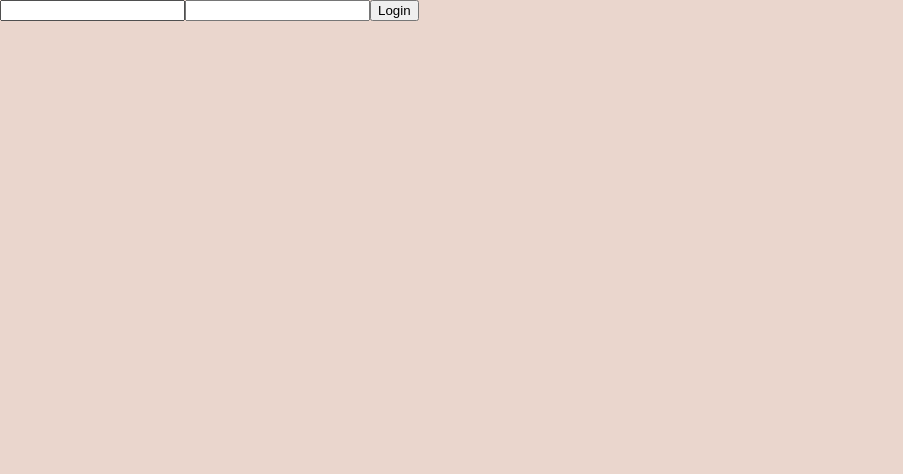
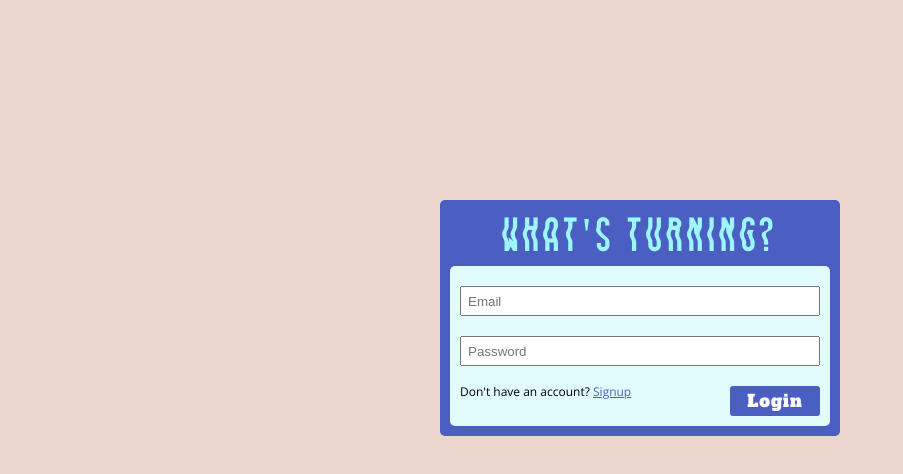
Before and after one commit to maxwellpothier/whats-turning, a Next.js app: page /login in a window 1280 px wide. Shown: the top 474 px of the page, without its empty margins (0-903 px from the left). Built offline with nearby package versions, Linux system fonts and the light colour scheme.

Commit message:
migrating all styles from login page

```diff
--- /dev/null
+++ b/components/AuthForm.js
@@ -0,0 +1,28 @@
+import WTLogo from "./WTLogo";
+import styles from "./authForm.module.scss";
+
+const AuthForm = ({onSubmit, hookForm, buttonAreaContent, children}) => {
+	const {ctaText, linkText, buttonText, linkHref} = buttonAreaContent;
+
+	return (
+		<div className={styles.pageWrapper}>
+			<div className={styles.loginFormOuterBox}>
+				<WTLogo/>
+				<div className={styles.loginFormInnerBox}>
+					<form onSubmit={hookForm.handleSubmit(onSubmit)} className={styles.loginForm}>
+						{children}
+						<div className={styles.buttonAreaContainer}>
+							<div className={styles.moreInfo}>
+								<div>{ctaText} <a className={styles.signupLink} href={linkHref}>{linkText}</a></div>
+								{/* <div>Forgot Password</div> */}
+							</div>
+							<button className={styles.formSubmitButton} type={"submit"}>{buttonText}</button>
+						</div>
+					</form>
+				</div>
+			</div>
+		</div>
+	);
+};
+
+export default AuthForm;
--- /dev/null
+++ b/components/WTInput.js
@@ -0,0 +1,14 @@
+import styles from "./wtInput.module.scss";
+
+const WTInput = ({type, placeholder, hookForm, name}) => {
+	return (
+		<input
+			className={styles.formInputField}
+			{...hookForm.register(name)}
+			placeholder={placeholder}
+			type={type}
+		/>
+	);
+};
+
+export default WTInput;
--- /dev/null
+++ b/components/authForm.module.scss
@@ -0,0 +1,73 @@
+@import "styles/colors";
+
+.loginFormOuterBox {
+	display: flex;
+	flex-direction: column;
+	justify-content: center;
+	margin: 0 10px;
+	background-color: $indigo;
+	margin-top: 200px;
+	border-radius: 5px;
+	padding-top: 8px;
+	max-width: 400px;
+}
+
+.loginFormInnerBox {
+	background-color: $foam;
+	margin: 10px;
+	border-radius: 5px;
+}
+
+.loginForm {
+	display: flex;
+	flex-direction: column;
+	margin: 20px 10px 10px 10px;
+}
+
+.formInputField {
+	width: 100%;
+	margin-bottom: 20px;
+	height: 30px;
+	padding: 6px;
+	&:focus {
+		outline: none;
+	}
+}
+
+.buttonAreaContainer {
+	display: flex;
+	justify-content: space-between;
+	gap: 20px;
+}
+
+.moreInfo {
+	display: flex;
+	flex-direction: column;
+	gap: 5px;
+	font-size: 12px;
+	font-family: "Open Sans";
+}
+
+.signupLink {
+	color: $indigo;
+	text-decoration: underline;
+}
+
+.formSubmitButton {
+	width: 90px;
+	height: 30px;
+	background-color: $indigo;
+	border: none;
+	border-radius: 3px;
+	color: $white;
+	font-family: "Alfa Slab";
+	font-size: 17px;
+    letter-spacing: 1px;
+}
+
+@media only screen and (min-width: 420px) {
+	.loginFormOuterBox {
+		margin: 0 auto;
+		margin-top: 200px;
+	}
+}
--- /dev/null
+++ b/components/wtInput.module.scss
@@ -0,0 +1,9 @@
+.formInputField {
+	width: 100%;
+	margin-bottom: 20px;
+	height: 30px;
+	padding: 6px;
+	&:focus {
+		outline: none;
+	}
+}
--- a/pages/login.js
+++ b/pages/login.js
@@ -1,21 +1,46 @@
-import {useForm} from "react-hook-form";
+import { useRouter } from "next/router";
+import { useForm } from "react-hook-form";
+import AuthForm from "../components/AuthForm";
+import WTInput from "../components/WTInput";
 import { authenticateExistingUser } from "../utils/authUtils";
 
+
 const Login = () => {
-	const {register, handleSubmit} = useForm();
+	const hookForm = useForm();
+	const router = useRouter();
 
-	const submitForm = async (formData) => {
-		await authenticateExistingUser(formData);
+	const onSubmit = async (userData) => {
+		try {
+			await authenticateExistingUser(userData);
+			console.log("Authenticated", response);
+			// router.push("/");
+		} catch (err) {
+			console.error(err);
+		}
+	};
+
+	const buttonAreaContent = {
+		ctaText: "Don't have an account?",
+		linkText: "Signup",
+		buttonText: "Login",
+		linkHref: "/signup",
 	};
 
 	return (
-		<div>
-			<form onSubmit={handleSubmit(submitForm)}>
-				<input {...register("username")}/>
-				<input {...register("password")} type={"password"}/>
-				<button>Login</button>
-			</form>
-		</div>
+		<AuthForm onSubmit={onSubmit} hookForm={hookForm} buttonAreaContent={buttonAreaContent}>
+			<WTInput
+				name={"username"}
+				type={"username"}
+				placeholder={"Email"}
+				hookForm={hookForm}
+			/>
+			<WTInput
+				name={"password"}
+				type={"password"}
+				placeholder={"Password"}
+				hookForm={hookForm}
+			/>
+		</AuthForm>
 	);
 };
 
```
